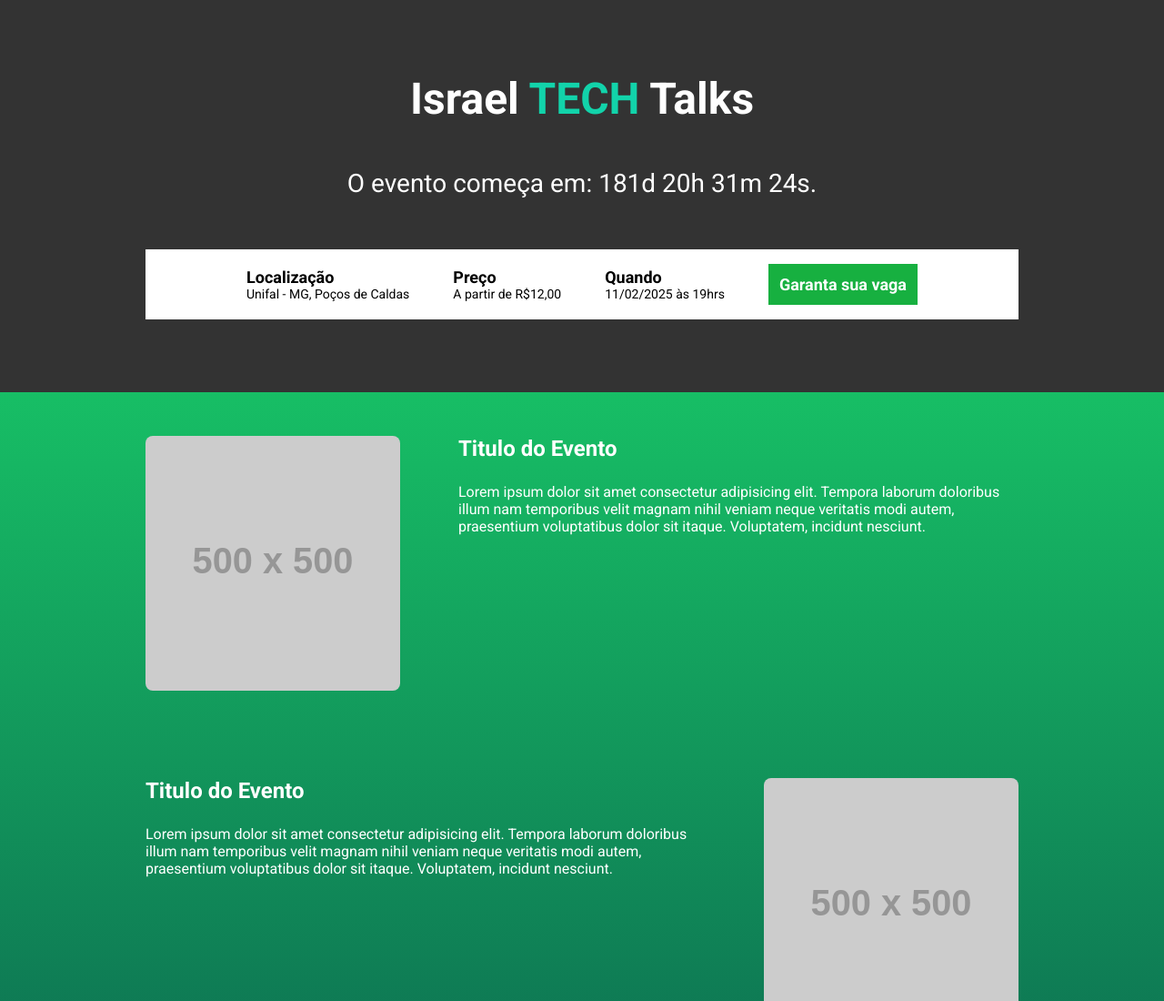
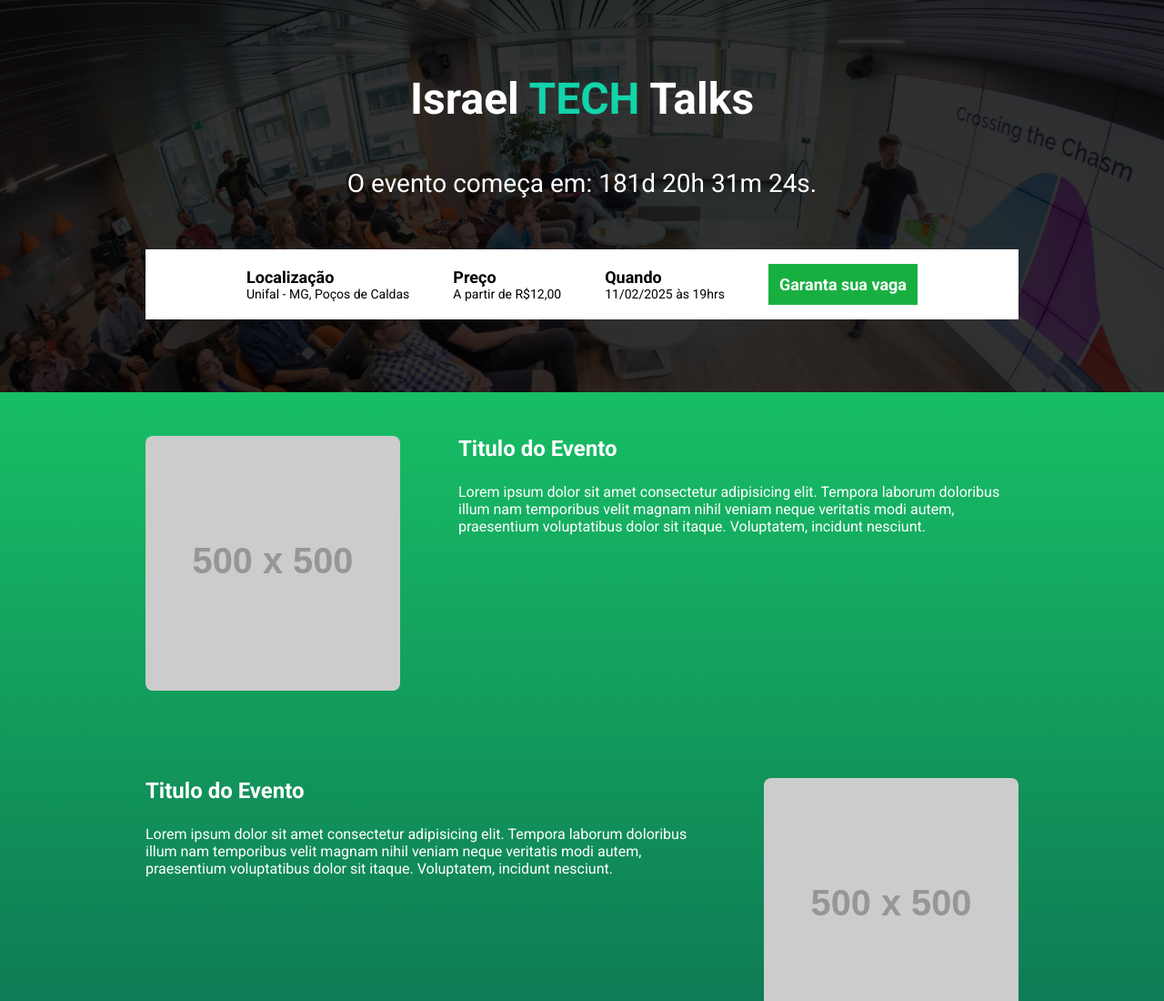
Before and after one commit to IsraelAraujo70/Event_Israel_tech_talks, a website built with Parcel: page src/index.html in a window 1280 px wide. Shown: the top 1100 px of the page at 91% size. Built offline with nearby package versions, Linux system fonts and the light colour scheme; placeholder pictures from the web are drawn by us; files whose address does not match are found by name.

Commit message:
Sass compiling error fixed

```diff
--- a/src/styles/_hero.scss
+++ b/src/styles/_hero.scss
@@ -2,7 +2,7 @@
     background-repeat: no-repeat;
     background-size: cover;
     position: relative;
-    background-image:url(/dist/techtalk.0ae0045e.jpg) ;
+    background-image:url(../imagem/techtalk.jpg) ;
 
     padding: 80px 0px;
     &__title{
```
